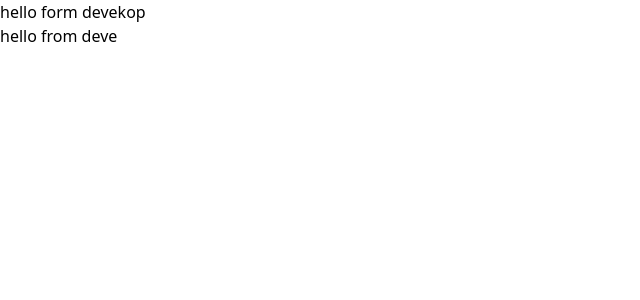
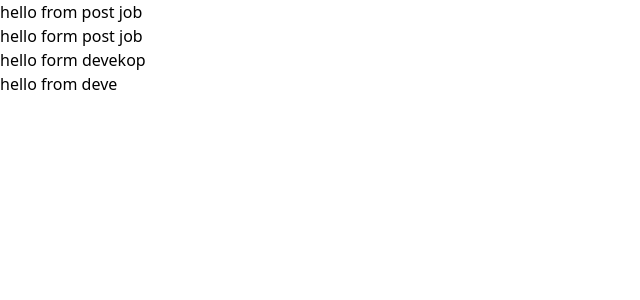
Before and after one commit to Hassan-Shah2003/Job-Spring, a React (Vite) app: page / in a window 1280 px wide. Shown: the top 300 px of the page, without its empty margins (0-640 px from the left). Built offline with nearby package versions, Linux system fonts and the light colour scheme.

Commit message:
Post job page (#7)
* testing sql

* testing sql

* testing sql

* testing sql

* Update App.jsx

* testing branch of post job

* again testing

* testing

* testing

* final testing for post job

* final testing from post job

```diff
--- a/src/App.jsx
+++ b/src/App.jsx
@@ -3,6 +3,8 @@ import React from 'react'
 const App = () => {
   return (
 <>
+<h4>hello from post job</h4>
+<span>hello form post job</span>
 <h3>hello form devekop</h3>
 <p>hello from deve</p>
 </>
```
